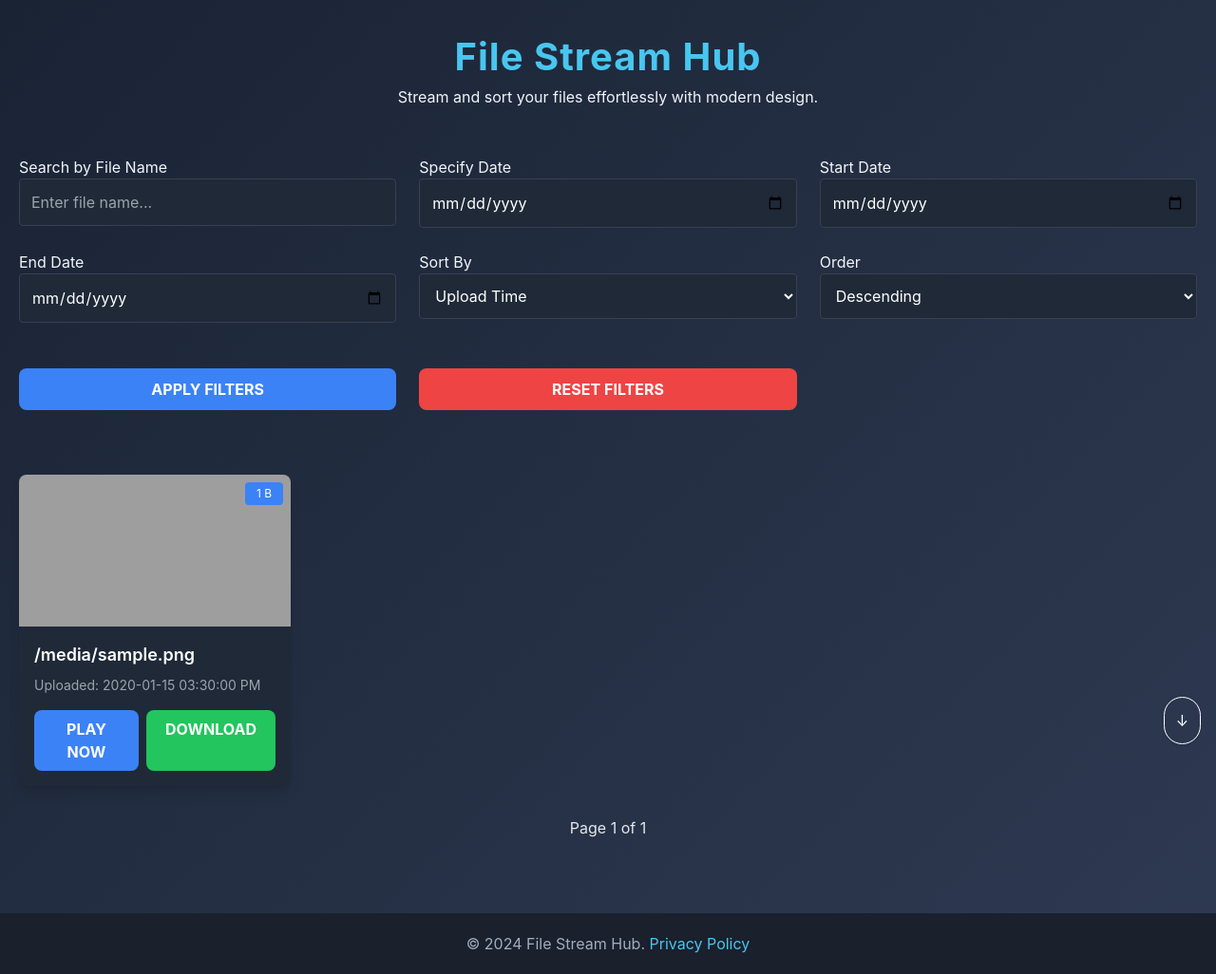
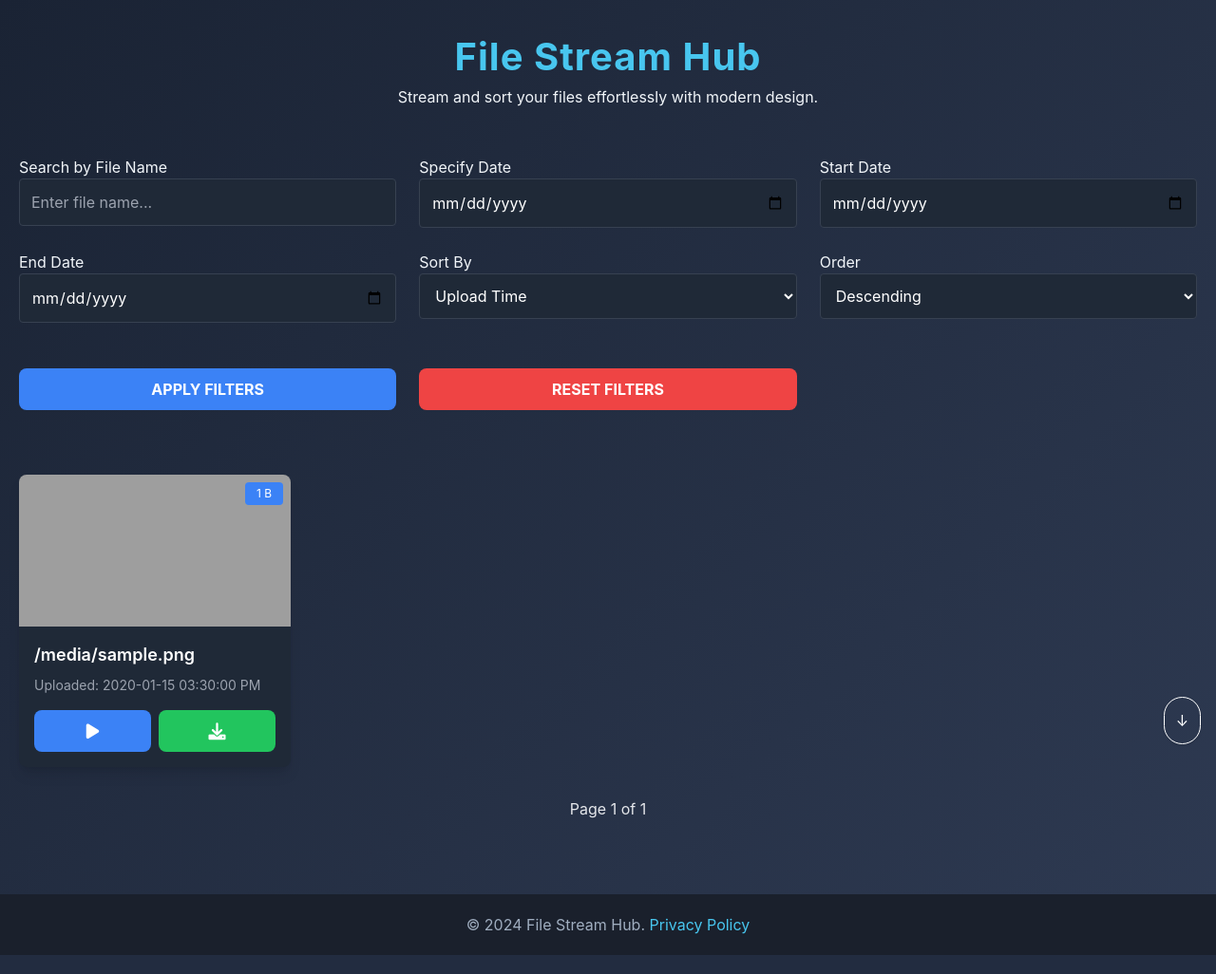
Before and after one commit to Arctixinc/fileindex, a Flask app: page / in a window 1280 px wide. Shown: the whole page at 95% size. Run offline with Flask 3, Linux system fonts and the light colour scheme; a database or web service that is not in the repository returns one stand-in record (values such as "Sample title"); some libraries are stand-ins or nearby versions; grey boxes are pictures that could not be loaded.

Commit message:
Update links.html

```diff
--- a/templates/links.html
+++ b/templates/links.html
@@ -5,6 +5,9 @@
     <meta name="viewport" content="width=device-width, initial-scale=1.0" />
     <link rel="icon" href="https://envs.sh/GFl.png" type="image/x-icon">
     <link rel="shortcut icon" href="https://envs.sh/GFl.png" type="image/x-icon">
+    <link
+    href="https://cdnjs.cloudflare.com/ajax/libs/font-awesome/6.0.0-beta3/css/all.min.css"
+    rel="stylesheet" />
     <meta
       name="description"
       content="Stream and access files effortlessly on File Stream Hub." />
@@ -223,21 +226,26 @@
               <div class="mt-4">
                 {% if link.url %}
                 <div class="flex gap-2">
+                  <!-- Play Button with Icon -->
                   <a
                     href="{{ link.url }}"
                     target="_blank"
-                    class="btn flex-1 bg-blue-500 hover:bg-blue-600 text-center py-2 rounded-lg font-bold transition">
-                    Play Now
+                    class="btn flex-1 bg-blue-500 hover:bg-blue-600 text-center py-2 rounded-lg font-bold transition flex items-center justify-center">
+                    <i class="fas fa-play text-white text-lg"></i>
                   </a>
-                  {% if link.download_url %}
+
+                  <!-- Download Button with Icon -->
+                  {% if link.url %}
                   <a
                     href="{{ link.download_url }}"
                     target="_blank"
-                    class="btn flex-1 bg-green-500 hover:bg-green-600 text-center py-2 rounded-lg font-bold transition">
-                    Download
+                    class="btn flex-1 bg-green-500 hover:bg-green-600 text-center py-2 rounded-lg font-bold transition flex items-center justify-center">
+                    <i class="fas fa-download text-white text-lg"></i>
                   </a>
                   {% endif %}
                 </div>
+
+
 
                 {% else %}
                 <button
```
